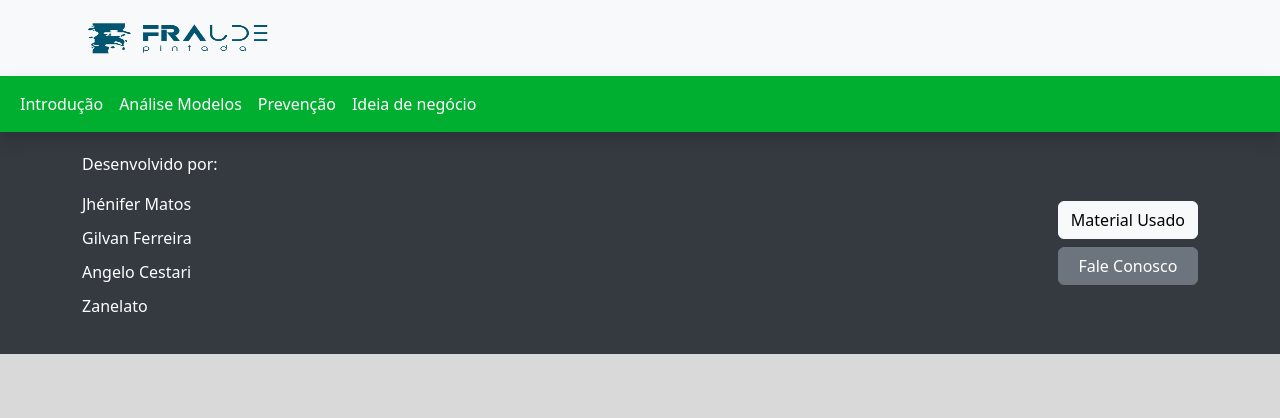
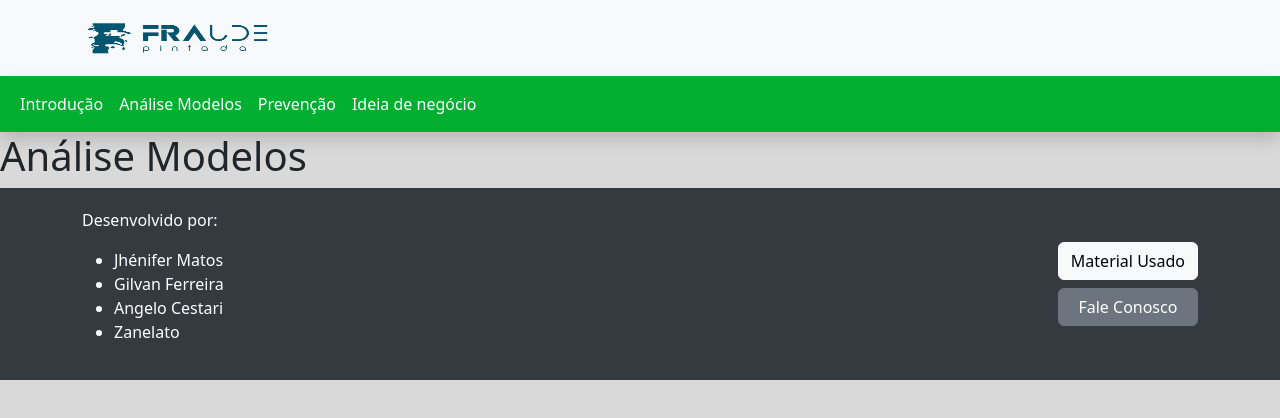
Before and after one commit to OncaPintada/front-end, a Vue app: page /analise in a window 1280 px wide. Shown: the top 418 px of the page. Built offline with nearby package versions, Linux system fonts and the light colour scheme.

Commit message:
Conectando rooter e criando arquivo na view

```diff
--- a/src/components/FooterSection.vue
+++ b/src/components/FooterSection.vue
@@ -19,6 +19,16 @@
 </template>
 
 <style>
+html, body {
+  height: 100%;
+  margin: 0;
+  padding: 0;
+}
+
+.site-content {
+  flex: 1 0 auto;
+}
+
 .footer-section {
   background-color: #343a40;
   color: #ffffff;
@@ -26,13 +36,23 @@
   width: 100%;
 }
 
-.footer-section ul {
-  list-style: none;
-  padding: 0;
+.container {
+  margin-right: auto;
+  margin-left: auto;
+  padding-right: 15px;
+  padding-left: 15px;
 }
 
-.footer-section ul li {
-  margin-bottom: 10px;
+.d-flex {
+  display: flex !important;
+}
+
+.justify-content-between {
+  justify-content: space-between !important;
+}
+
+.align-items-center {
+  align-items: center !important;
 }
 
 .button-container {
--- a/src/components/Nav-Bar.vue
+++ b/src/components/Nav-Bar.vue
@@ -13,10 +13,18 @@
       </button>
       <div class="collapse navbar-collapse" id="navbarNavAltMarkup">
         <div class="navbar-nav">
-          <a class="nav-link" aria-current="page" href="#">Introdução</a>
-          <a class="nav-link" href="#">Análise Modelos</a>
-          <a class="nav-link" href="#">Prevenção</a>
-          <a class="nav-link" href="#">Ideia de negócio</a>
+          <router-link to="/" class="nav-link text-decoration-none">
+            <a>Introdução</a>
+          </router-link>
+          <router-link to="/analise" class="nav-link text-decoration-none">
+            <a>Análise Modelos</a>
+          </router-link>
+          <router-link to="/prevencao" class="nav-link text-decoration-none">
+            <a>Prevenção</a>
+          </router-link>
+          <router-link to="/ideia" class="nav-link text-decoration-none">
+            <a>Ideia de negócio</a>
+          </router-link>
         </div>
       </div>
     </div>
--- a/src/router/index.js
+++ b/src/router/index.js
@@ -7,16 +7,22 @@ const routes = [
     name: 'Home',
     component: Home
   },
-  //{
-    //path: '/about',
-    //name: 'about',
-    // route level code-splitting
-    // this generates a separate chunk (about.[hash].js) for this route
-    // which is lazy-loaded when the route is visited.
-    //component: () => import(/* webpackChunkName: "about" */ '../views/AboutView.vue')
-  //}
+  {
+    path: '/analise',
+    name: 'Análise Modelos',
+    component: () => import('../views/AnaliseModelo.vue')
+  },
+  {
+    path: '/prevencao',
+    name: 'Prevenção',
+    component: () => import('../views/PrevencaoFraude.vue')
+  },
+  {
+    path: '/ideia',
+    name: 'Ideia de Negócio',
+    component: () => import('../views/IdeiaNegocio.vue')
+  },
 ]
-
 const router = createRouter({
   history: createWebHistory(process.env.BASE_URL),
   routes
--- /dev/null
+++ b/src/views/AnaliseModelo.vue
@@ -0,0 +1,5 @@
+<template>
+    <div class="site-content">
+       <h1>Análise Modelos</h1>
+    </div>
+</template>
--- a/src/views/HomeView.vue
+++ b/src/views/HomeView.vue
@@ -22,6 +22,7 @@
       Já seus atributos variam de forma diferente, como é possível observar:</p>
     <div class="text-center">
       <!-- Gráfico - Variação dos atributos -->
+
       <h3>grafico aqui</h3>
     </div>
     <div class="text-center dropdown">
--- /dev/null
+++ b/src/views/IdeiaNegocio.vue
@@ -0,0 +1,5 @@
+<template>
+    <div>
+        <h1>Ideia de Negócio</h1>
+    </div>
+</template>
--- /dev/null
+++ b/src/views/PrevencaoFraude.vue
@@ -0,0 +1,5 @@
+<template>
+    <div>
+        <h1>Prevenção</h1>
+    </div>
+</template>
```
Also changed, not shown: src/components/Pie.vue (added, +82 -0 lines), src/App.vue (line endings or trailing spaces).
